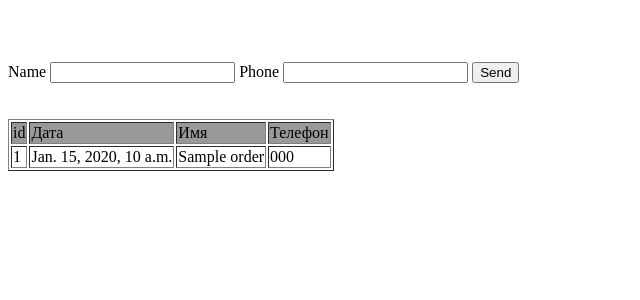
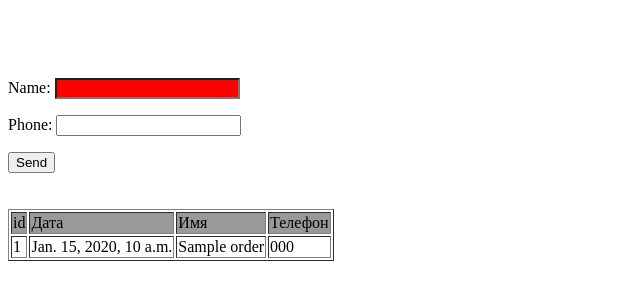
Before and after one commit to Pavlov18/django_traning_website, a Django app: page / in a window 1280 px wide. Shown: the top 300 px of the page, without its empty margins (0-640 px from the left). Run offline with Django 4.2, Linux system fonts and the light colour scheme; tables that the repository leaves empty hold one stand-in row (values such as "Sample post").

Commit message:
Формы как class в django + добавление css

```diff
--- /dev/null
+++ b/crm/forms.py
@@ -0,0 +1,5 @@
+from django import forms
+
+class OrderForm(forms.Form):
+    name = forms.CharField(max_length=200, required=False, widget=forms.TextInput(attrs={'class': 'css_input'}))
+    phone = forms.CharField(max_length=200)
--- a/crm/views.py
+++ b/crm/views.py
@@ -1,9 +1,12 @@
 from django.shortcuts import render
 from .models import Order
+from .forms import OrderForm
+
 # Create your views here.
 def first_page(request):
     object_list = Order.objects.all()
-    return render(request, './index.html', {'object_list': object_list})
+    form = OrderForm()
+    return render(request, './index.html', {'object_list': object_list,'form': form})
 
 # Создаём функцию, которая выводит html страницу Спасибо
 def thanks_page(request):
--- a/templates/index.html
+++ b/templates/index.html
@@ -6,12 +6,19 @@
 </head>
 <body>
 <br><br><br>
+
+
+<style>
+    .css_input {
+    color: yellow;
+    background-color: red;
+    }
+</style>
+
+
 <form action="{% url 'thanks_page' %}" method="POST">
     {% csrf_token %}
-    <label>Name</label>
-    <input name="name">
-    <label>Phone</label>
-    <input name="phone">
+    {{ form.as_p }}
     <button type="submit">Send</button>
 </form>
 
```
